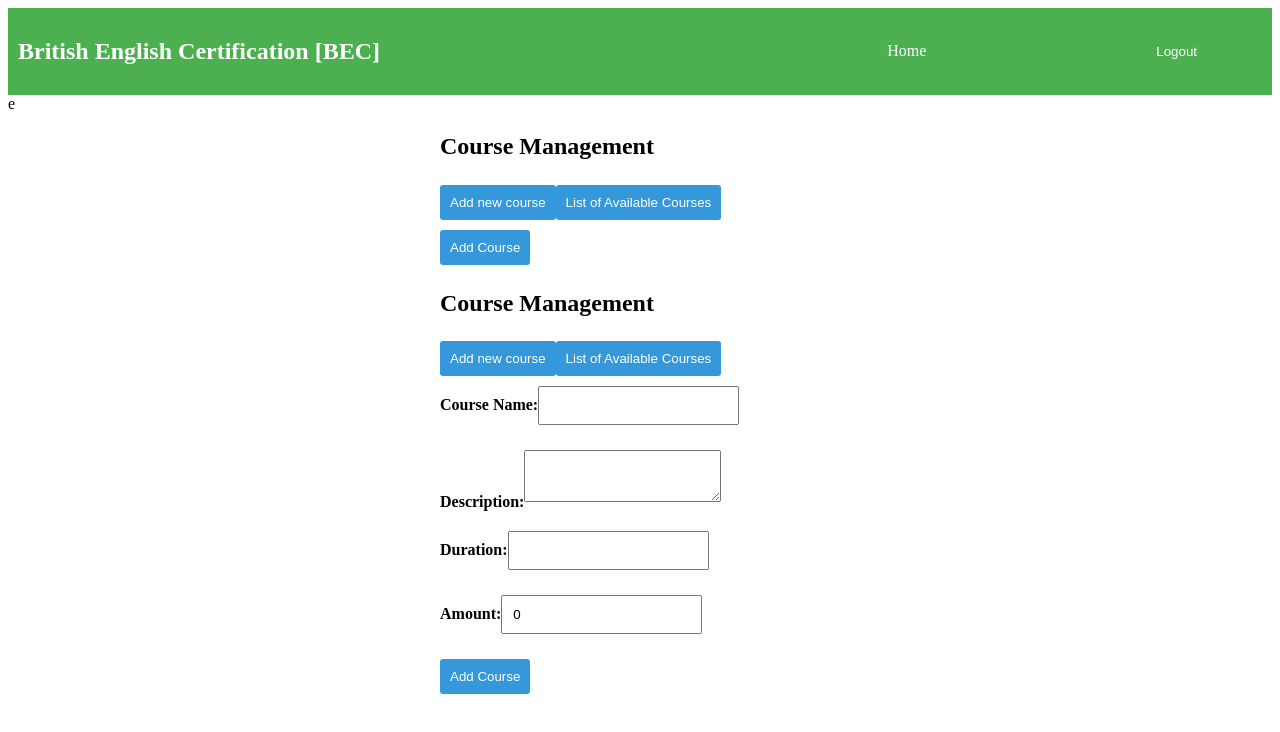
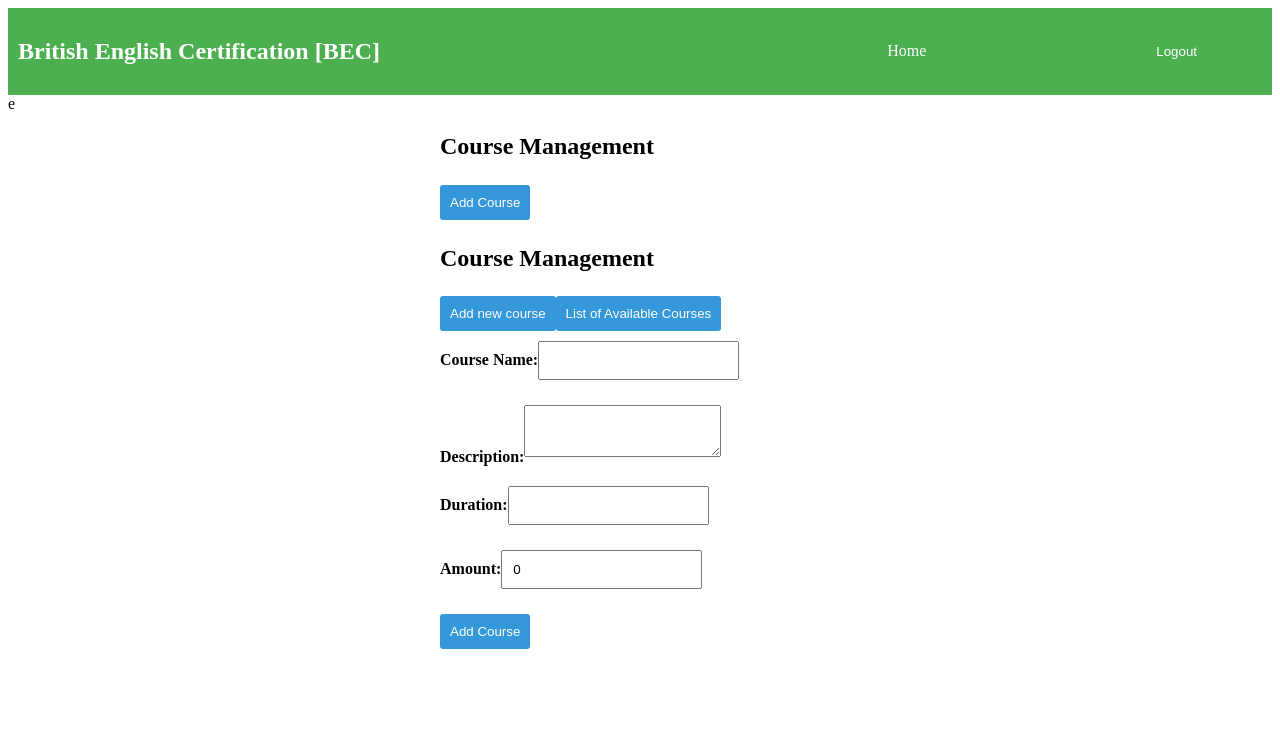
Before and after one commit to Jananipriya18/Neowise_repository_2, an Angular app in the folder British/angularapp/: page /course in a window 1280 px wide. Shown: the top 732 px of the page. Built offline with nearby package versions, Linux system fonts and the light colour scheme; sample sign-in values are in the browser's storage.

Commit message:
Auto-save-commit-20/02/2024--01:26:33

```diff
--- a/British/angularapp/src/app/components/add-course/add-course.component.html
+++ b/British/angularapp/src/app/components/add-course/add-course.component.html
@@ -3,8 +3,8 @@ e
 <!-- add-course.component.html -->
 <div class="add-course-container">
   <h2>Course Management</h2>
-  <button type="button" (click)="toggleCourseForm()">Add new course</button>
-  <button type="button" (click)="toggleCourseList()">List of Available Courses</button>
+  <!-- <button type="button" (click)="toggleCourseForm()">Add new course</button>
+  <button type="button" (click)="toggleCourseList()">List of Available Courses</button> -->
 
   <form [formGroup]="newCourseForm" *ngIf="isNewCourse" (ngSubmit)="addCourse()">
     <!-- ... (your form fields) -->
```
